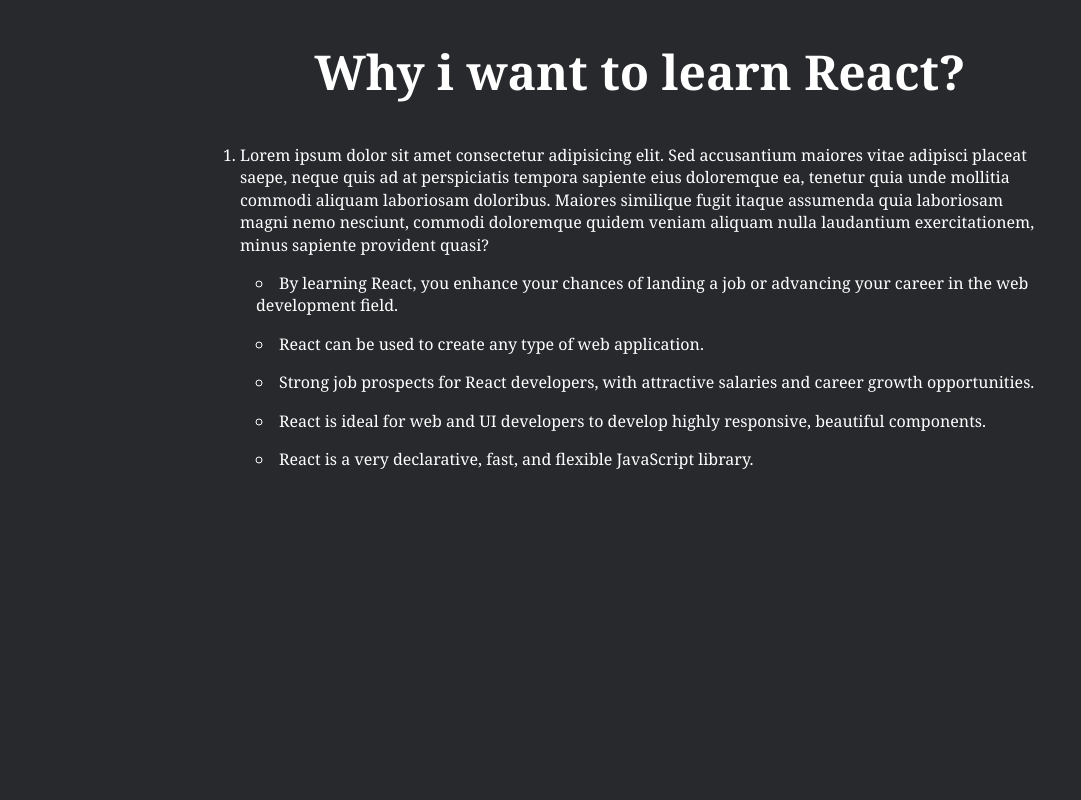
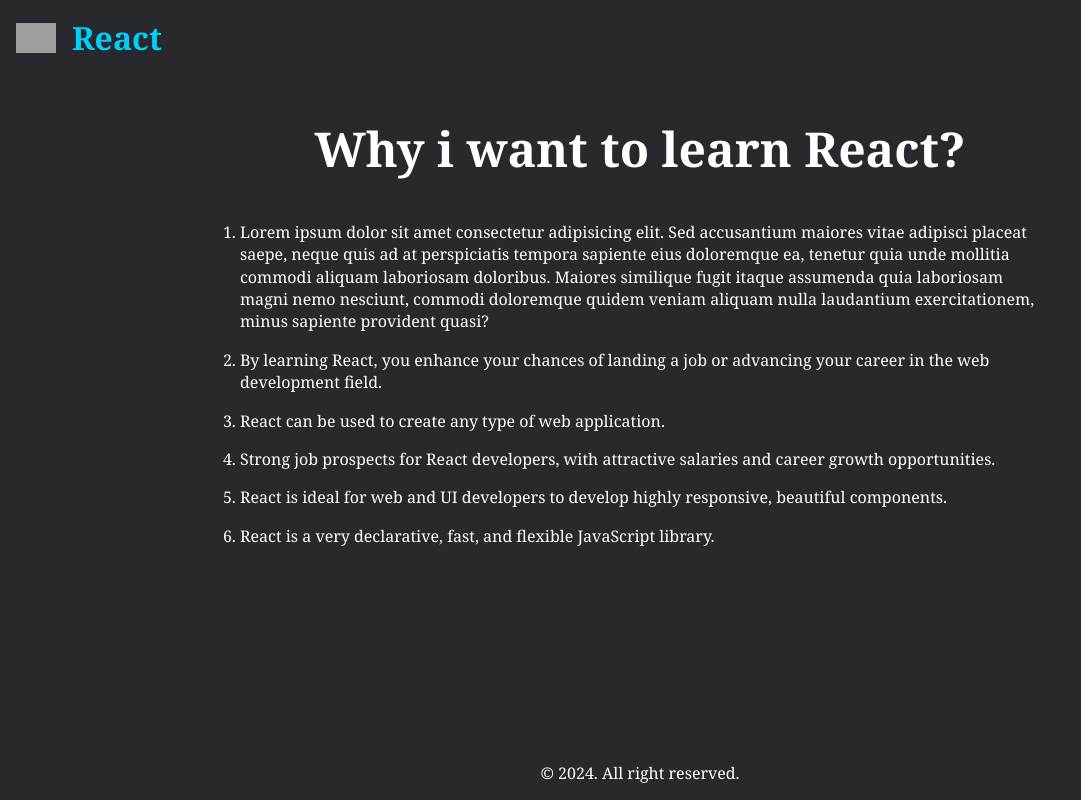
Before and after one commit to Jogata/SoftUni-React-Project, a React (Vite) app in the folder client/: page / in a window 1280 px wide. Shown: the whole page, without its empty margins (0-1081 px from the left). Built offline with nearby package versions, Linux system fonts and the light colour scheme; grey boxes are pictures that could not be loaded; a web font is replaced by a local one.

Commit message:
practice

```diff
--- a/client/public/styles.css
+++ b/client/public/styles.css
@@ -1700,6 +1700,24 @@ select.form-control {
   background-color: #27292c;
 }
 
+.e-one header {
+  padding: 1rem;
+  display: flex;
+  align-items: center;
+}
+
+.e-one img {
+  width: 40px;
+  /* margin: 1rem 0 0 1rem; */
+}
+
+.e-one header span {
+  margin-left: 1rem;
+  color: #00cffa;
+  font-size: 2rem;
+  font-weight: bold;
+}
+
 .e-one h1 {
   margin: 3rem 0;
   text-align: center;
@@ -1720,3 +1738,10 @@ select.form-control {
 .e-one li {
   margin-bottom: 1rem;
 }
+
+.e-one footer {
+  margin-top: auto;
+  padding-top: 3rem;
+  padding-bottom: 1rem;
+  text-align: center;
+}
--- a/client/src/components/beach-resort/components/ExerciseOne.jsx
+++ b/client/src/components/beach-resort/components/ExerciseOne.jsx
@@ -1,30 +1,37 @@
 export function ExerciseOne() {
     return (
         <div className="e-one full-screen">
+            <header>
+                <img src="https://raw.githubusercontent.com/scrimba/learn-react/refs/heads/main/01.%20Static%20pages/11.%20Random%20housekeeping/react-logo.png" alt="" />
+                <span>React</span>
+            </header>
             <h1>Why i want to learn React?</h1>
             <ol>
-                <li className="bolled">
-                    <span>Lorem ipsum dolor sit amet consectetur adipisicing elit. Sed accusantium maiores vitae adipisci placeat saepe, neque quis ad at perspiciatis tempora sapiente eius doloremque ea, tenetur quia unde mollitia commodi aliquam laboriosam doloribus. Maiores similique fugit itaque assumenda quia laboriosam magni nemo nesciunt, commodi doloremque quidem veniam aliquam nulla laudantium exercitationem, minus sapiente provident quasi?</span>
+                <li className="numbred">
+                    <p>Lorem ipsum dolor sit amet consectetur adipisicing elit. Sed accusantium maiores vitae adipisci placeat saepe, neque quis ad at perspiciatis tempora sapiente eius doloremque ea, tenetur quia unde mollitia commodi aliquam laboriosam doloribus. Maiores similique fugit itaque assumenda quia laboriosam magni nemo nesciunt, commodi doloremque quidem veniam aliquam nulla laudantium exercitationem, minus sapiente provident quasi?</p>
                 </li>
-                <li className="bulled">
+                <li className="numbred">
                     By learning React, you enhance your chances of landing a job or
                     advancing your career in the web development field.
                 </li>
-                <li className="bulled">
+                <li className="numbred">
                     React can be used to create any type of web application.
                 </li>
-                <li className="bulled">
+                <li className="numbred">
                     Strong job prospects for React developers, with
                     attractive salaries and career growth opportunities.
                 </li>
-                <li className="bulled">
+                <li className="numbred">
                     React is ideal for web and UI developers to develop
                     highly responsive, beautiful components.
                 </li>
-                <li className="bulled">
+                <li className="numbred">
                     React is a very declarative, fast, and flexible JavaScript library.
                 </li>
             </ol>
+            <footer>
+                <p>&copy; 2024. All right reserved.</p>
+            </footer>
         </div>
     )
 }
```
